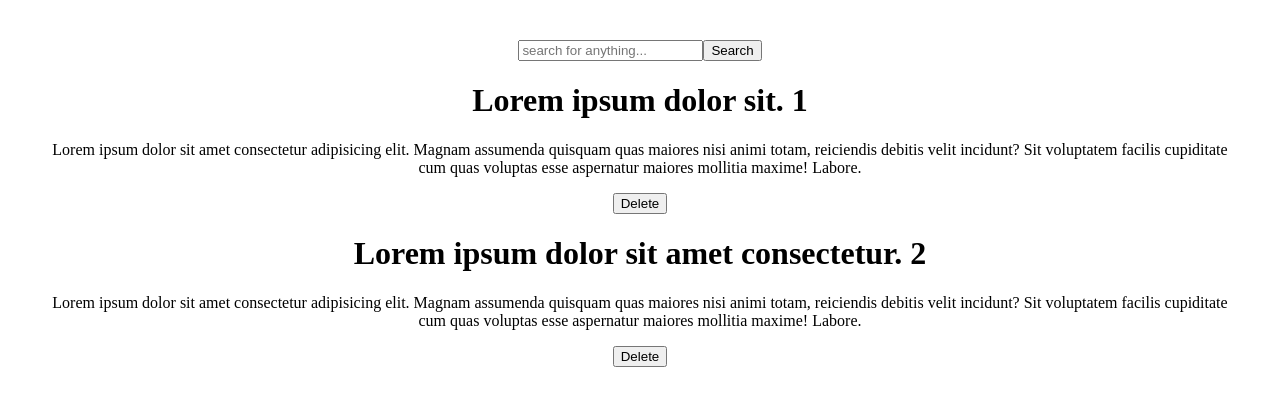
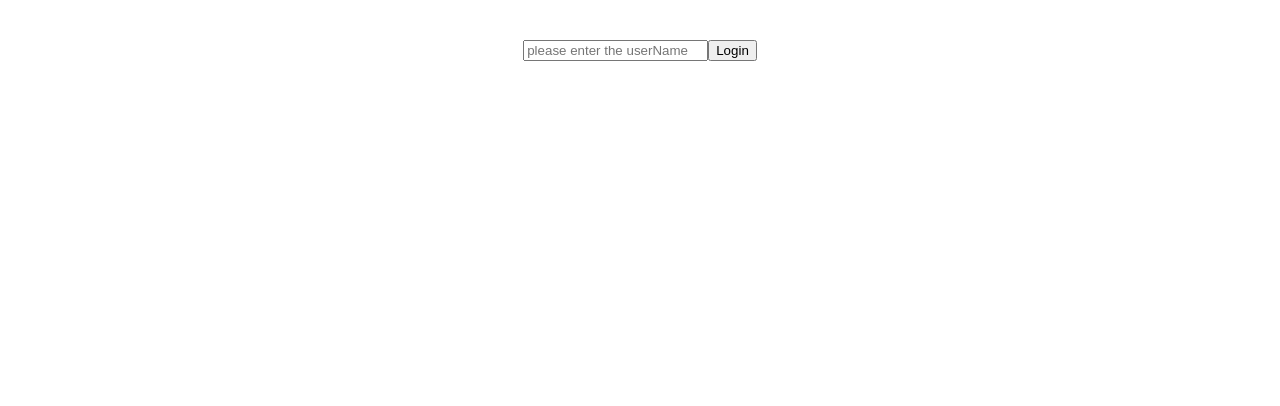
Before and after one commit to amanmulani09/TypeScript_React_Nextjs, a React (Vite) app: page / in a window 1280 px wide. Shown: the top 406 px of the page. Built offline with nearby package versions, Linux system fonts and the light colour scheme.

Commit message:
useState type

```diff
--- a/src/App.tsx
+++ b/src/App.tsx
@@ -2,12 +2,14 @@
 import './App.css'
 import EventExample from './component/React Event/EventExample'
 import Example from './component/children-component-type/Example'
+import UseStateExample from './component/useState Type/UseStateExample'
 function App() {
 
   return (
     <>
     {/* <Example /> */}
-    <EventExample />
+    {/* <EventExample /> */}
+    <UseStateExample />
     </>
   )
 }
--- /dev/null
+++ b/src/component/useState Type/UseStateExample.tsx
@@ -0,0 +1,34 @@
+import {useState} from 'react'
+
+type UserType={
+    sessionId:number,
+    name:string
+}
+
+const UseStateExample = () => {
+    const [userName,setUserName] = useState("");
+    const [user,setUser] = useState<UserType | null>(null)
+    const handleChange = (e:React.ChangeEvent<HTMLInputElement>)=>{
+        setUserName(e.target.value);
+    }
+    const handleClick = (e:React.MouseEvent<HTMLButtonElement>)=>{
+        e && e.preventDefault();
+        setUser({
+            name:userName,
+            sessionId:Math.random()*1211
+        });
+        // alert(user)
+    }
+  return (
+    <div>
+        {user ? (<h1>{user.name}</h1>): (<form >
+            <input type="text" name="login" placeholder='please enter the userName' onChange={handleChange}/>
+            <button onClick={handleClick}>Login</button>
+        </form>)}
+        {/* {user.name} cant use directly use coz it can be possibly null */}
+        {user?.name}
+    </div>
+  )
+}
+
+export default UseStateExample
```
